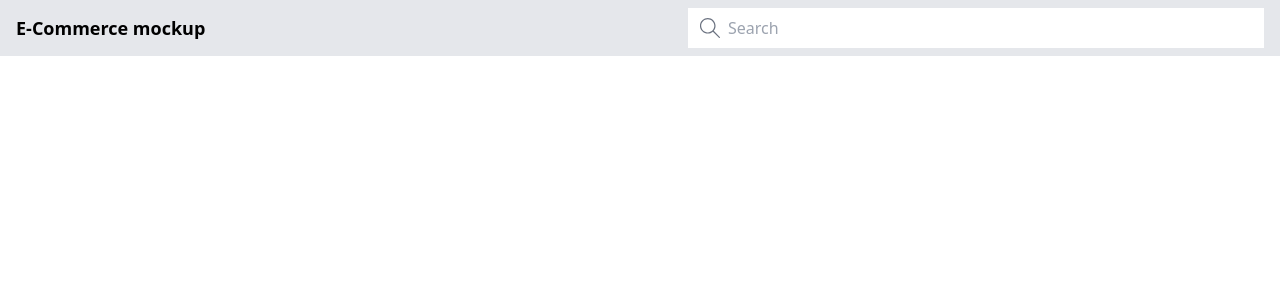
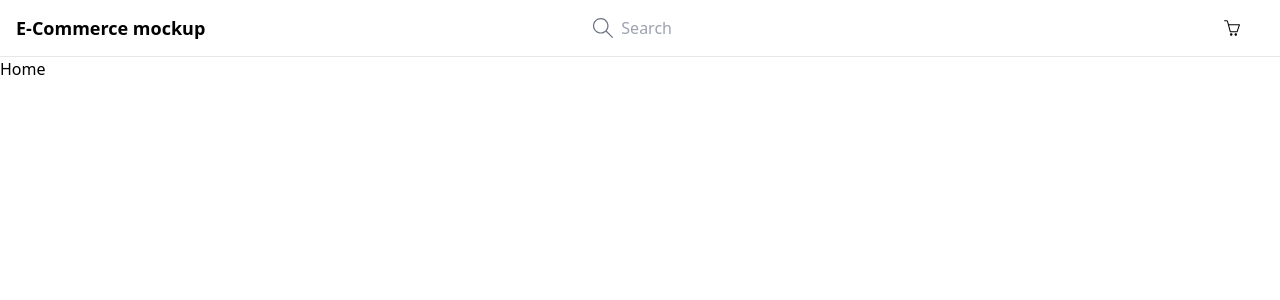
Before and after one commit to TarasMamch/e-commerce-mockup, a JavaScript app: page / in a window 1280 px wide. Shown: the top 300 px of the page. Built offline with nearby package versions, Linux system fonts and the light colour scheme.

Commit message:
improved styling to header

```diff
--- a/src/App.js
+++ b/src/App.js
@@ -1,9 +1,11 @@
 import Header from "./components/Header"
+import Home from "./pages/Home"
 
 function App() {
     return (
         <div>
             <Header />
+            <Home />
         </div>
     )
 }
--- a/src/components/Header.js
+++ b/src/components/Header.js
@@ -2,7 +2,8 @@ import { SlBasket, SlMagnifier } from "react-icons/sl";
 
 function Header() {
     return (
-        <div className="flex items-center justify-between px-4 border-b h-14 bg-gray-200">
+        <div className="flex items-center justify-between border-b">
+            <div className="flex items-center justify-between px-4 h-14 w-11/12">
                 <div className="flex item-center space-x-2 text-sm">
                     <div className="text-lg font-bold">
                         E-Commerce mockup
@@ -20,11 +21,13 @@ function Header() {
                             />
                         </div>
                     </form>
-                {/* <div className="">
-                    <SlBasket />
-                </div> */}
                 </div>
             </div>
+            <div className="mr-10">
+                <SlBasket />
+            </div>
+        </div>
+
     )
 }
 
--- /dev/null
+++ b/src/pages/Home.js
@@ -0,0 +1,7 @@
+function Home() {
+    return (
+        <div>Home</div>
+    )
+}
+
+export default Home
```
Lines whose indentation alone changed are shown as unchanged.
